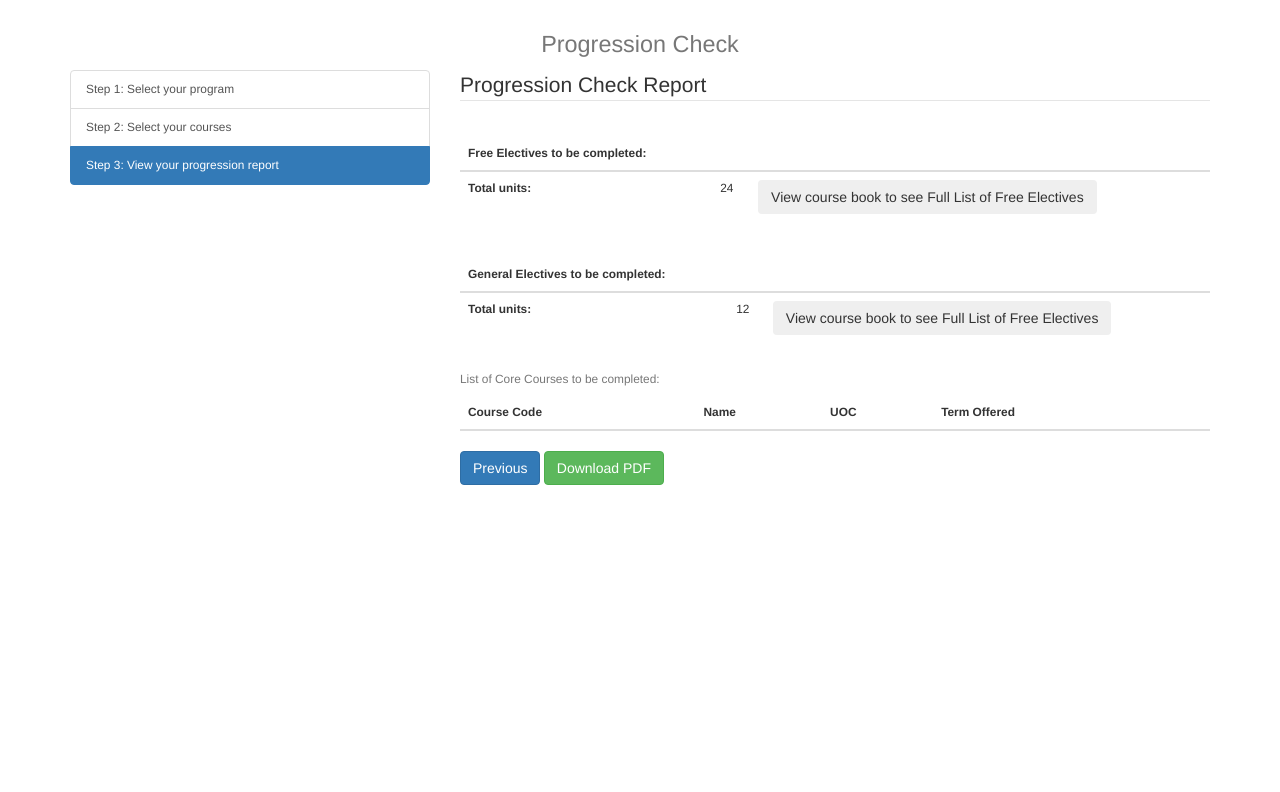
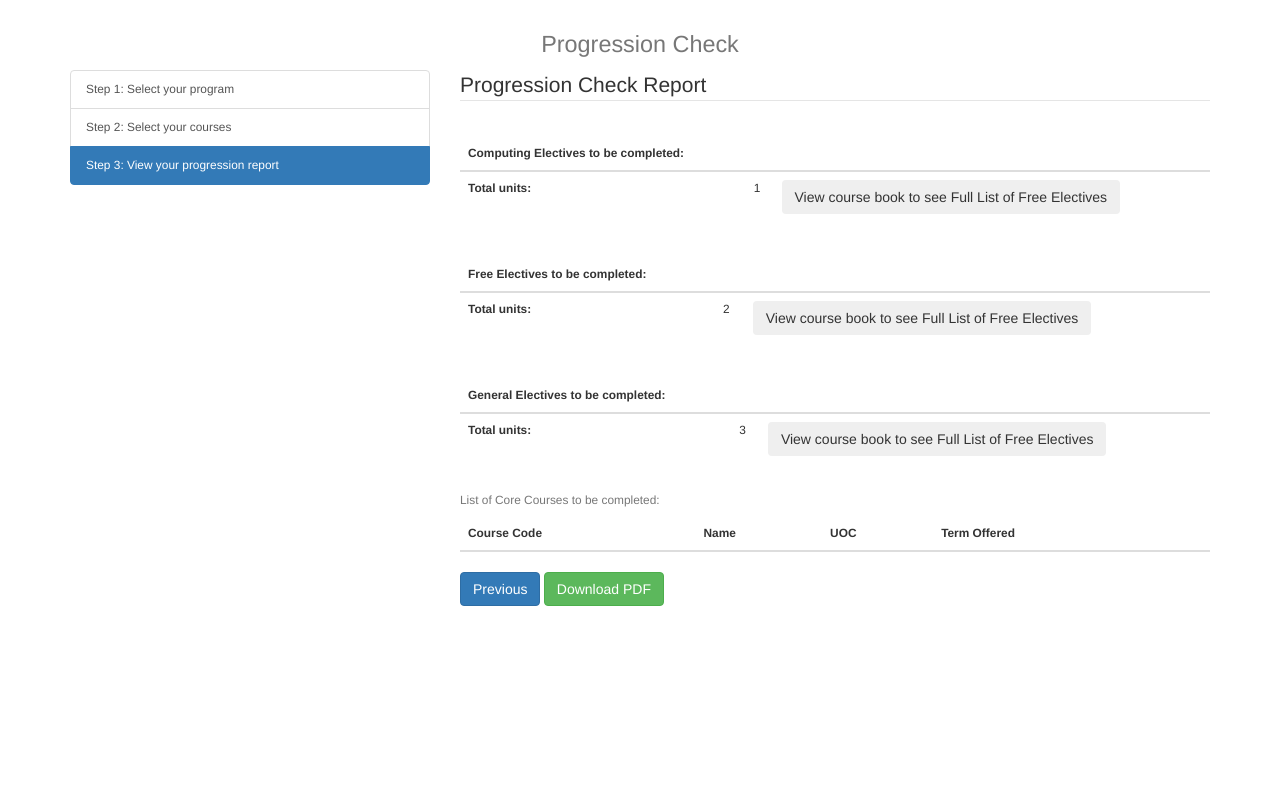
Before and after one commit to Thomas-Zhe-Liu/Progression_Check_Web, a Flask app: page /step3/3778/2019/1 in a window 1280 px wide. Shown: the part 52-844 px from the top of the page. Before the commit the page ends 537 px from the top, so only its background shows below. Run offline with Flask 2, Linux system fonts and the light colour scheme; data comes from the database, SQL or seed files in the repository; lists and menus that the app fills with data are empty; some libraries are stand-ins or nearby versions.

Commit message:
remaining uoc of major_electives, free_electives and gene education are now interact with flask(variables instead of fix value '24')

```diff
--- a/app/routes.py
+++ b/app/routes.py
@@ -56,7 +56,6 @@ def step2(program_code, commence_year, major):
 #########################################step3 preperation##########################################################
 		#this post request is to progress to step 3 after all the courses have done are input
 		if request.form["submit"] == "continue":
-			#list_separated = '-'.join(selected_courses_code)
 			return redirect(url_for("step3", program_code=program_code, commence_year=commence_year, major=major))
 ####################################################################################################################
 	# selected_courses_code_name append code and course_name
@@ -88,7 +87,7 @@ def step3(program_code, commence_year, major):
 	#################################################################################################################
 
 
-	return render_template('step3.html', program_code = program_code, commence_year = commence_year, major = major, remaining_core_all_info = remaining_core_all_info)
+	return render_template('step3.html', program_code = program_code, commence_year = commence_year, major = major, remaining_core_all_info = remaining_core_all_info, elective_uoc = 1, free_uoc = 2, gene_uoc = 3)
 
 # @app.route("/step2/<program_code>/<commence_year>/<major>", methods=["GET", "POST"])
 # def step2(program_code, commence_year, major):
--- a/app/templates/step3.html
+++ b/app/templates/step3.html
@@ -71,6 +71,27 @@
     <legend>Progression Check Report</legend>
   </fieldset></form>
   <div class="table-responsive">
+  <!------------------------------------------------>
+  <table class="table">
+    <caption></caption>
+  <thead>
+    <tr>
+      <th scope="col">Computing Electives to be completed:</th>
+      <th scope="col"></th>
+      <th scope="col"></th>
+    </tr>
+  </thead>
+  <tbody>
+    <tr>
+      <th scope="row">Total units:</th>
+      <td>{{elective_uoc}}</td>
+
+      <td><button type="button" class="btn btn-outline-danger">View course book to see Full List of Free Electives</button></td>
+    </tr>
+
+  </tbody>
+  </table>
+  <!------------------------------------------------>
   <table class="table">
     <caption></caption>
   <thead>
@@ -84,13 +105,14 @@
   <tbody>
     <tr>
       <th scope="row">Total units:</th>
-      <td>24</td>
+      <td>{{free_uoc}}</td>
 
       <td><button type="button" class="btn btn-outline-danger">View course book to see Full List of Free Electives</button></td>
     </tr>
 
   </tbody>
   </table>
+  <!------------------------------------------------>
   <table class="table">
     <caption></caption>
   <thead>
@@ -104,7 +126,7 @@
   <tbody>
     <tr>
       <th scope="row">Total units:</th>
-      <td>12</td>
+      <td>{{gene_uoc}}</td>
 
       <td><button type="button" class="btn btn-outline-danger">View course book to see Full List of Free Electives</button></td>
     </tr>
```
